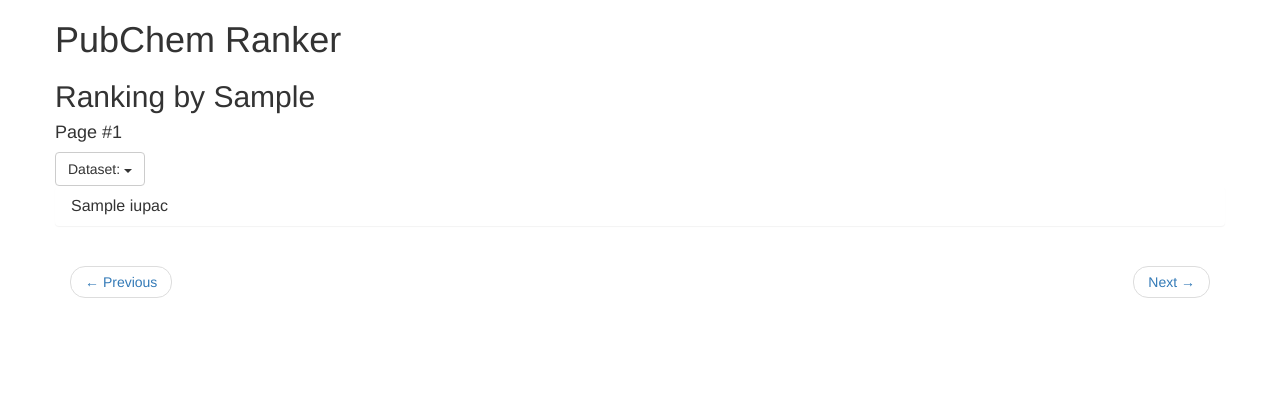
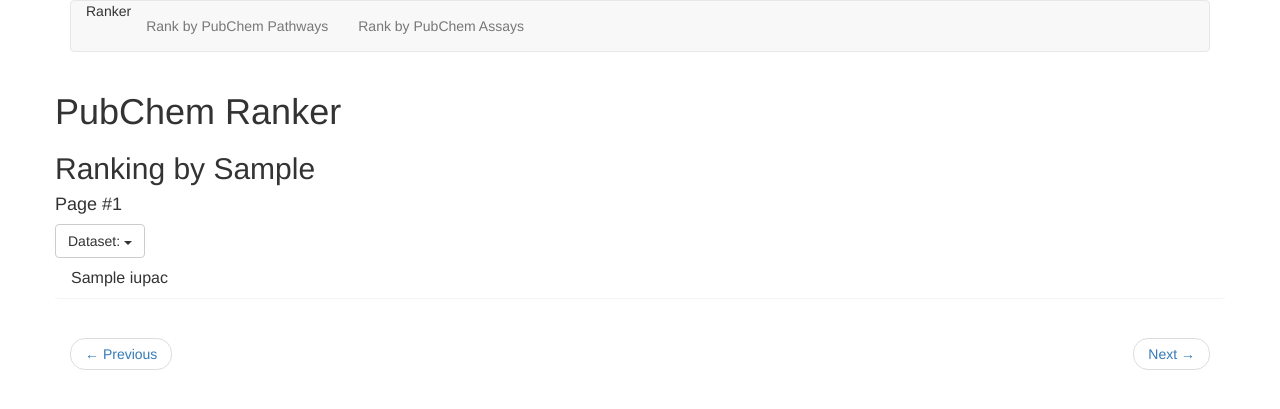
Before and after one commit to jacobwindsor/pubchem-ranker, a Flask app: template CompoundRanker/templates/list.html in a window 1280 px wide. Shown: the top 409 px of the page. Run offline with Flask 2, Linux system fonts and the light colour scheme; the template is opened without the code that fills it: most values are stand-ins (such as "Sample title", 1, 10 or a date in 2020); some libraries are stand-ins or nearby versions.

Commit message:
Make urls further generic

```diff
--- a/CompoundRanker/templates/layout.html
+++ b/CompoundRanker/templates/layout.html
@@ -18,6 +18,22 @@
 </head>
 <body>
     <div class="container">
+        <nav class="navbar navbar-default">
+          <div class="container-fluid">
+            <div class="navbar-header">
+              Ranker
+            </div>
+            <ul class="nav navbar-nav">
+                <li>
+                    <a href="/rank/pubchem/pathways">Rank by PubChem Pathways</a>
+                </li>
+                <li>
+                    <a href="/rank/pubchem/assays">Rank by PubChem Assays</a>
+                </li>
+            </ul>
+          </div>
+        </nav>
+
         {% block body %}{% endblock %}
     </div>
 </body>
--- a/CompoundRanker/templates/list.html
+++ b/CompoundRanker/templates/list.html
@@ -15,7 +15,7 @@
             </button>
             <ul class="dropdown-menu">
                 {% for dataset in datasets %}
-                    <li><a href="/list/page/{{page}}?rank={{ rank }}&dataset={{ dataset }}">{{ dataset }}</a></li>
+                    <li><a href="/{{ baseUrl }}/page/{{page}}?rank={{ rank }}&dataset={{ dataset }}">{{ dataset }}</a></li>
                 {% endfor %}
             </ul>
         </div>
@@ -67,9 +67,9 @@
 
     <nav>
         <ul class="pager">
-            <li class="previous"><a href="/list/page/{{prev}}?rank={{ rank }}&dataset={{ cur_dataset }}">
+            <li class="previous"><a href="/{{ baseUrl }}/page/{{prev}}?rank={{ rank }}&dataset={{ cur_dataset }}">
                 <span aria-hidden="true">&larr;</span> Previous</a></li>
-            <li class="next"><a href="/list/page/{{next}}?rank={{ rank }}&dataset={{ cur_dataset }}">
+            <li class="next"><a href="/{{ baseUrl }}/page/{{next}}?rank={{ rank }}&dataset={{ cur_dataset }}">
                 Next <span aria-hidden="true">&rarr;</span></a></li>
         </ul>
     </nav>
```
Also changed, not shown: CompoundRanker/templates/index.html (added, +11 -0 lines), CompoundRanker/views.py (+15 -7 lines).
